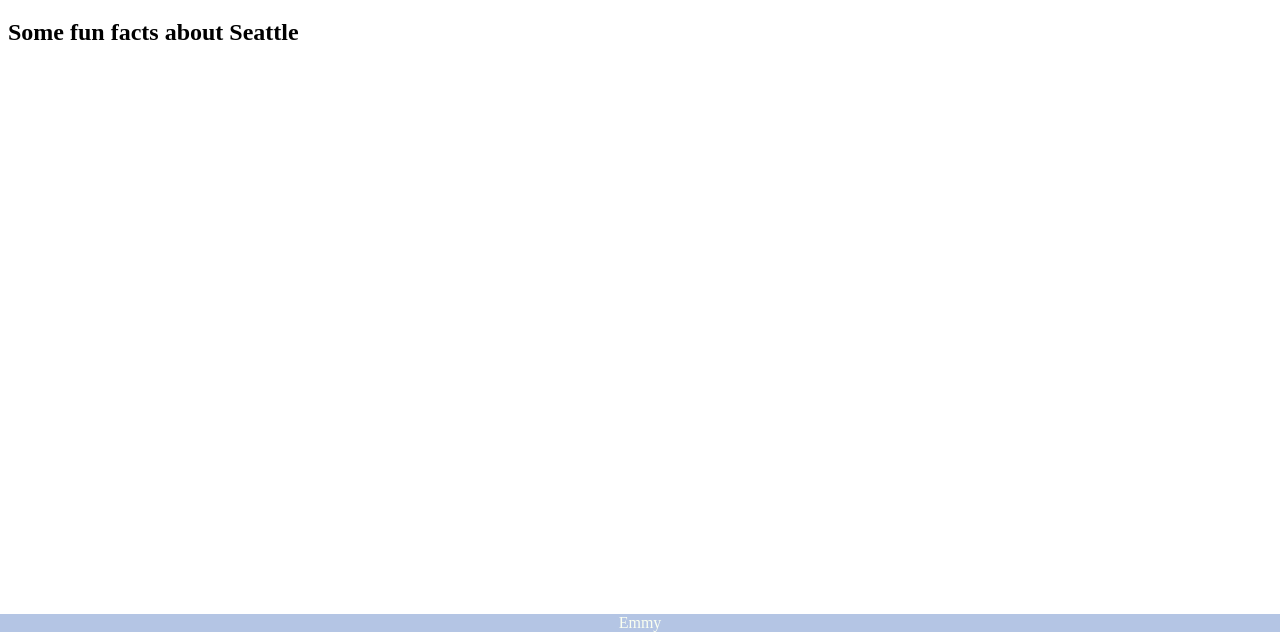
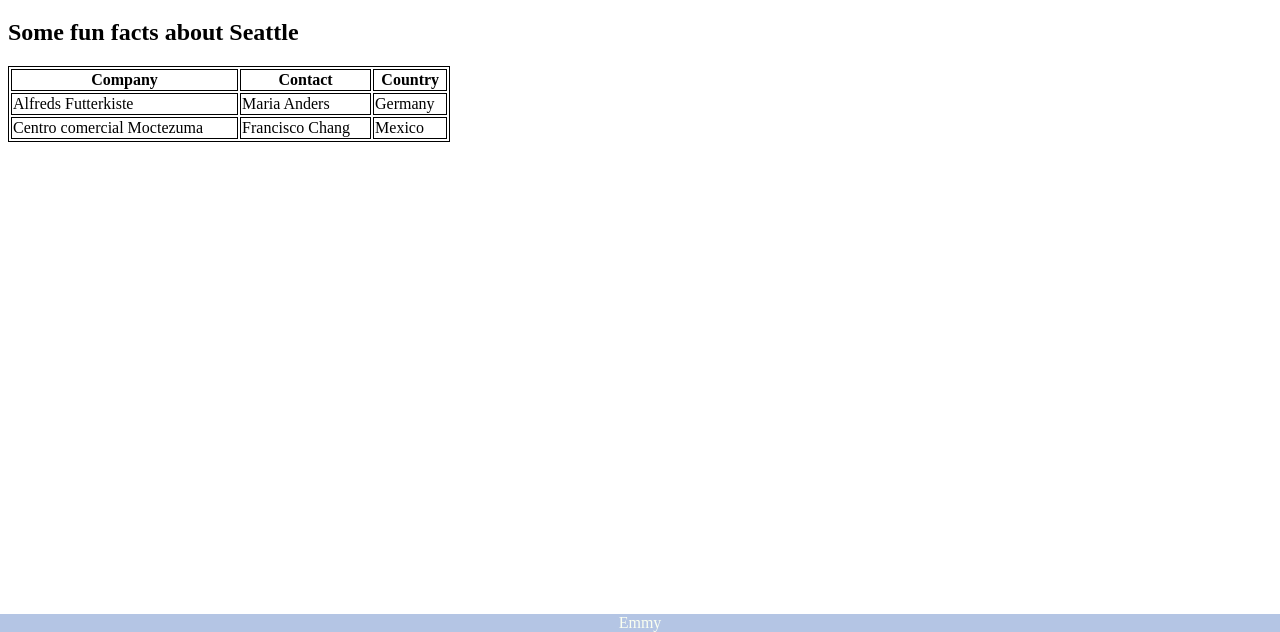
Before and after one commit to CocoRat/cocorat.github.io, a plain HTML site: page ma-groupproject/funfacts.html in a window 1280 px wide. Shown: the part 168-800 px from the top of the page. Drawn offline with Linux system fonts and the light colour scheme.

Commit message:
adding table

```diff
--- a/ma-groupproject/funfacts.html
+++ b/ma-groupproject/funfacts.html
@@ -6,6 +6,11 @@
     <meta name="viewport" content="width=device-width, initial-scale=1.0">
     <title>Fun Facts</title>
     <link rel="stylesheet" href="css/style.css">
+    <style>
+        table, th, td {
+            border:1px solid black;
+        }
+    </style>
 </head>
 <body>
     <div class="grid-container">
@@ -22,6 +27,24 @@
         <div>
             <h1>Fun Facts!</h1>
             <h2>Some fun facts about Seattle</h2>
+
+            <table style="width:100%">
+                <tr>
+                  <th>Company</th>
+                  <th>Contact</th>
+                  <th>Country</th>
+                </tr>
+                <tr>
+                  <td>Alfreds Futterkiste</td>
+                  <td>Maria Anders</td>
+                  <td>Germany</td>
+                </tr>
+                <tr>
+                  <td>Centro comercial Moctezuma</td>
+                  <td>Francisco Chang</td>
+                  <td>Mexico</td>
+                </tr>
+              </table>
         </div>
     </div>
     <div class="footer">Emmy</div>
```
Also changed, not shown: ma-groupproject/placestosee.html (+19 -2 lines).
